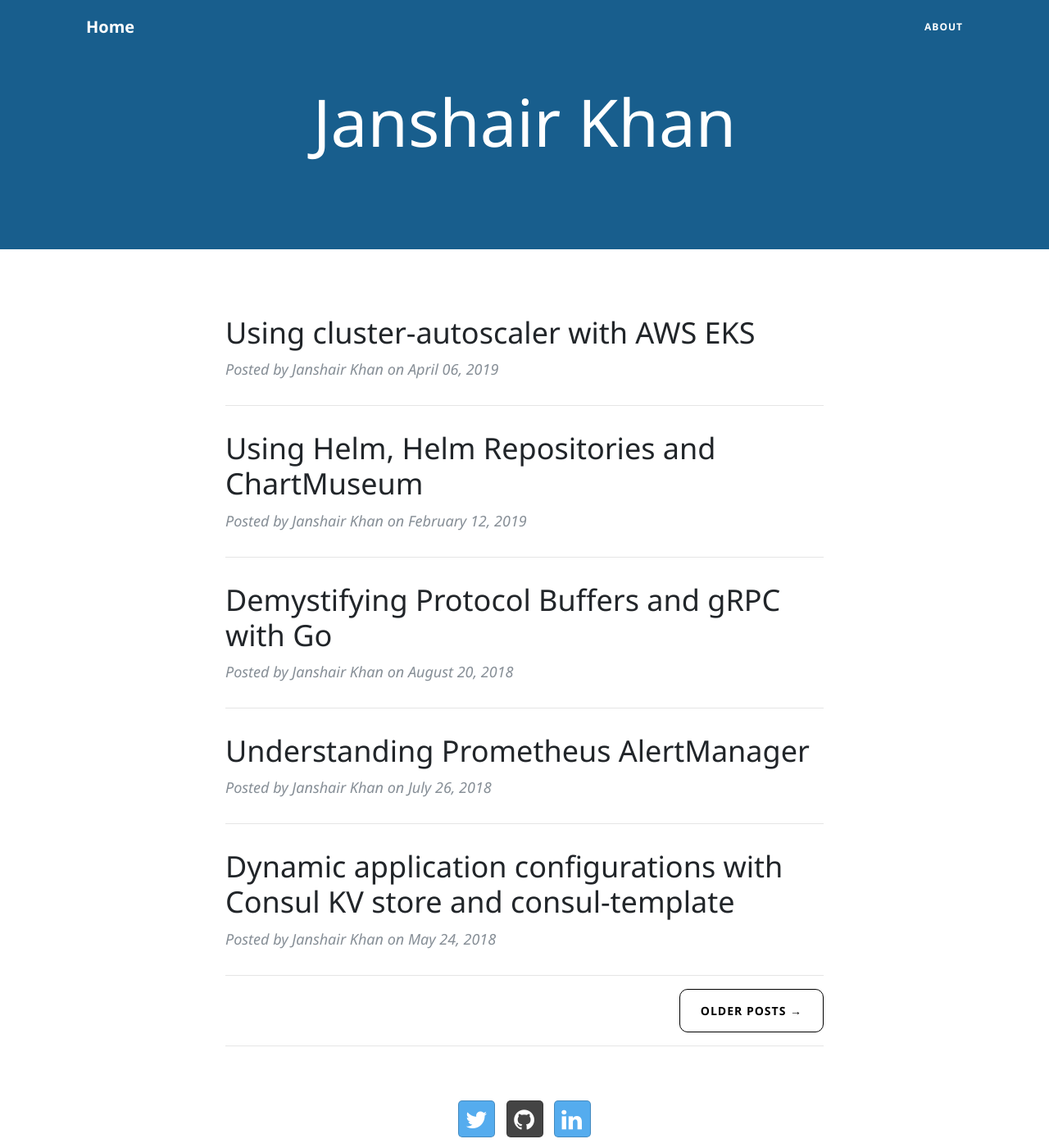
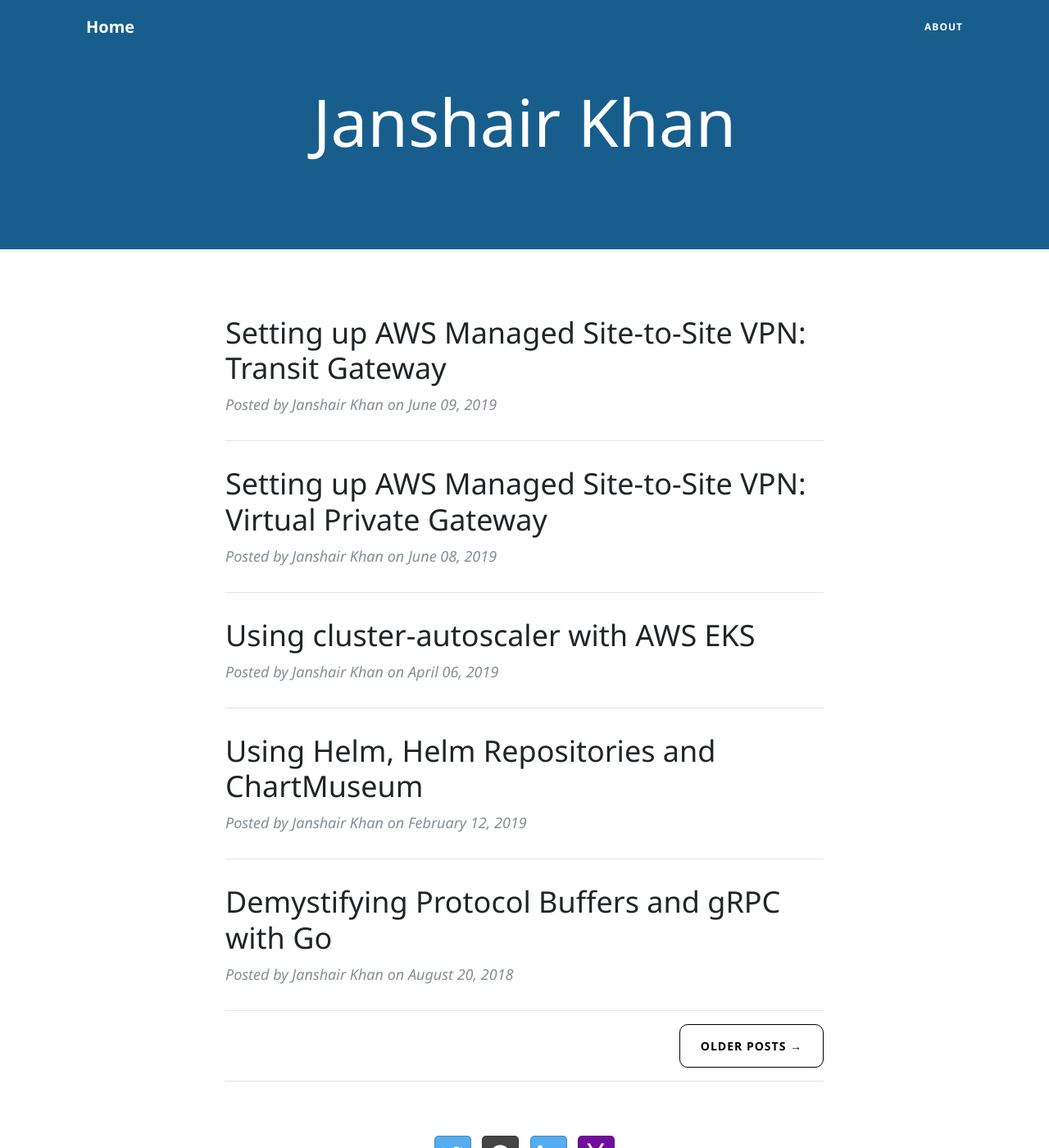
Before and after one commit to kjanshair/kjanshair.github.io, a Jekyll site: the page built from index.md, in a window 1280 px wide and 1400 px high. Shown: the whole window at 82% size. Built offline with Jekyll 4.4.1, drawn with Linux system fonts in a browser that asks for light colours; nearby versions of some CDN libraries; comment, search, counter and statistics services are not loaded.

Commit message:
AWS Transit Gateway posts added.

````diff
--- a/_config.yml
+++ b/_config.yml
@@ -10,6 +10,7 @@ permalink: /:year/:month/:day/:title/
 twitter_username:  kjanshair
 github_username:   kjanshair
 linkedin_username: kjanshair
+yahoo_username: kjanshair@yahoo.com
 
 # Build settings
 highlighter: rouge
--- a/_includes/footer.html
+++ b/_includes/footer.html
@@ -34,6 +34,13 @@
               </a>
           </li>
           {% endif %}
+          {% if site.yahoo_username %}
+          <li class="list-inline-item">
+              <a class="btn btn-social-icon btn-lg btn-yahoo social-icons" href="mailto:kjanshair@yahoo.com">
+                <span class="fa fa-yahoo"></span>
+              </a>
+          </li>
+          {% endif %}
         </ul>
       </div>
     </div>
--- /dev/null
+++ b/_posts/aws/2019-06-8-setting-up-aws-managed-s2s-vpn-vpg-1-2.md
@@ -0,0 +1,183 @@
+---
+layout:     post
+title:      "Setting up AWS Managed Site-to-Site VPN: Virtual Private Gateway"
+date:       2019-06-8
+comments: true
+author:     "Janshair Khan"
+color: "#F69400"
+---
+
+In this first post, we will learn how to setup an AWS Managed Site-to-Site VPN and test connectivity with an EC2 instance through the VPN Tunnel. We will setup a private encrypted VPN tunnel through which traffic flows between the EC2 or remote network and our local computer or on-premises network. Before we start setting up the VPN Connection, Let's first understand the AWS Site-to-Site VPN components and a lab scenario that we will be using through out the setup.
+
+### AWS Site-to-Site VPN Components
+
+AWS allows access to routers & firewalls *in the form of softwares* in the AWS Management Console since we can't have direct access to Routers and Firewalls. We need to setup a number of VPN's components to establish a VPN Connection which we will be setting up in the VPC section of AWS Management Console. Below are the base components of a Site-to-Site VPN Connection in AWS:
+
+#### Virtual Private Gateway (VPG)
+
+A Virtual Private Gateway is a software-based appliance that sits at the edge of a VPC in AWS. It has the ability to terminate VPN connections from the on-premises side, the VPG is the VPN component on the AWS side *or remote side* of the Site-to-Site VPN connection.
+
+#### Customer Gateway
+
+A Customer Gateway is a physical or a software-based appliance. A customer gateway is the component on our *or on-premises* side of the VPN connection. Customer Gateway requires the public IP address of our on-premises network while creating in AWS Management Console.
+
+#### VPN Connection
+
+A VPN Connection is a connection between a Virtual Private Gateway and a Customer Gateway. A VPN connection has 2 VPN tunnels: *Primary* and *Secondary* used for primary and backup purposes. A VGP and the Customer Gateway uses this component to establish a Site-to-Side VPN connection between the on-premises environment and the remote AWS VPC network.
+
+### Setting up the Pre-Requisite Environment
+
+We will create an environment having a VPC in `us-east-1` region with a subnet, a route table attached to the subnet and a Linux EC2 instance without any associated public IP address in the subnet. We will be connecting to the EC2 instance using the private IP address via SSH through the encrypted AWS Site-to-Site VPN tunnel in order to test the connectivity.
+
+To quickly setup the pre-requisite environment, I have created a Terraform script which you can execute to setup the environment in one go. You will find the script in the repository [URL](https://github.com/kjanshair/aws-vpn-docker)'s **"init"** directory. To execute the script, run:
+
+```bash
+terraform init
+```
+
+```bash
+terraform apply -var-file=input.tfvars -auto-approve
+```
+
+> Modify input.tfvars accordingly if you are following along.
+
+Once the script is executed, you will see a VPC is created with a private subnet, a route table and an EC2 with no public IP attached inside the subnet. The Terraform script creates one subnet in one Availability Zone for demonstration purpose.
+
+Once the environment is ready, let's start creating a Site-to-Site VPN Connection.
+
+### Setting up a Site-to-Site VPN Connection
+
+Now we have the infrastructure ready, let's start by creating a *Virtual Private Gateway*.
+
+#### Creating a Virtual Private Gateway
+
+A Virtual Private Gateway is a software-based appliance that sits at the edge of the VPC in AWS. Go to VPC home page, click on Virtual Private Gateways:
+
+{% if jekyll.environment == "production" %}
+<img src="https://kjanshair.azureedge.net/aws/setting-up-aws-managed-s2s-vpn-vpg-1-2/1.png" alt="1" class="img-responsive center-block"/>
+{% endif %}
+
+Click **Create Virtual Private Gateway**, assign a tag name and choose Amazon Default ASN:
+
+{% if jekyll.environment == "production" %}
+<img src="https://kjanshair.azureedge.net/aws/setting-up-aws-managed-s2s-vpn-vpg-1-2/2.png" alt="2" class="img-responsive center-block"/>
+{% endif %}
+
+Attach the VPG to the VPC that is created by the Terraform script:-
+
+{% if jekyll.environment == "production" %}
+<img src="https://kjanshair.azureedge.net/aws/setting-up-aws-managed-s2s-vpn-vpg-1-2/3.png" alt="3" class="img-responsive center-block"/>
+{% endif %}
+
+Now our Virtual Private Gateway is ready and attached to the VPC. We are done with the AWS side now. Next, we will create a Customer Gateway.
+
+#### Creating a Customer Gateway
+
+As mentioned that a customer gateway is the component on our (on-premises) side of the VPN connection which is an essential component. To create a Customer Gateway, go to VPC home page and click on Customer Gateways:
+
+{% if jekyll.environment == "production" %}
+<img src="https://kjanshair.azureedge.net/aws/setting-up-aws-managed-s2s-vpn-vpg-1-2/4.png" alt="4" class="img-responsive center-block"/>
+{% endif %}
+
+Click on **Create Customer Gateway**:
+
+{% if jekyll.environment == "production" %}
+<img src="https://kjanshair.azureedge.net/aws/setting-up-aws-managed-s2s-vpn-vpg-1-2/5.png" alt="5" class="img-responsive center-block"/>
+{% endif %}
+
+Provide a useful tag name, choose the **Static Routing** option and assign the public IP address of your on-premises network. I'm on my local-machine and my machine is behind a NAT, I'll put my public IP address here. You can find your public IP address while creating a Customer Gateway by [googling what is my ip](http://bfy.tw/2mP).
+
+We now have both Virtual Private Gateway and Customer Gateway ready. Let's create a VPN connection.
+
+#### Creating a Site-to-Site VPN Connection
+
+Go to VPC home page and click on **Site-to-Site VPN Connections**:
+
+{% if jekyll.environment == "production" %}
+<img src="https://kjanshair.azureedge.net/aws/setting-up-aws-managed-s2s-vpn-vpg-1-2/6.png" alt="6" class="img-responsive center-block"/>
+{% endif %}
+
+Click Create VPN Connection and choose the Virtual Private Gateway and the Customer Gateway that we just created, choose *Static Routing Option* and provide the CIDR IP Prefix of your local-machine. You can find your local-machine IP by running:
+
+```bash
+hostname -I
+```
+
+My local-machine IP has currently `192.168.8.100` which lies under the CIDR `192.168.0.0/16`, so I'll put here:
+
+{% if jekyll.environment == "production" %}
+<img src="https://kjanshair.azureedge.net/aws/setting-up-aws-managed-s2s-vpn-vpg-1-2/7.png" alt="7" class="img-responsive center-block"/>
+{% endif %}
+
+Next, we will associate the Virtual Private Gateway with the VPC's subnet where our EC2 resides in VPC's route table:
+
+#### Updating the route table
+
+Go to VPC home page, click on Route Tables, select the route table associated with the subnet where the EC2 resides:
+
+{% if jekyll.environment == "production" %}
+<img src="https://kjanshair.azureedge.net/aws/setting-up-aws-managed-s2s-vpn-vpg-1-2/10.png" alt="10" class="img-responsive center-block"/>
+{% endif %}
+
+Click on "Edit Routes" and select the Virtual Private Gateway we provisioned in the Target drop-down section.
+
+{% if jekyll.environment == "production" %}
+<img src="https://kjanshair.azureedge.net/aws/setting-up-aws-managed-s2s-vpn-vpg-1-2/11.png" alt="11" class="img-responsive center-block"/>
+{% endif %}
+
+Now the subnet has been associated with the Virtual Private Gateway in the VPC's route table. Next, we will start configuring the VPN Connection on our loca-machine and starting testing the connection.
+
+### Configuring the VPN Connection with the Strongswan
+
+When the VPN Connection's **State** becomes **Available**, click on Download Configuration:
+
+{% if jekyll.environment == "production" %}
+<img src="https://kjanshair.azureedge.net/aws/setting-up-aws-managed-s2s-vpn-vpg-1-2/8.png" alt="8" class="img-responsive center-block"/>
+{% endif %}
+
+Choose **Vendor** as **Strongswan**, leave the rest as default and click Download:
+
+{% if jekyll.environment == "production" %}
+<img src="https://kjanshair.azureedge.net/aws/setting-up-aws-managed-s2s-vpn-vpg-1-2/9.png" alt="9" class="img-responsive center-block"/>
+{% endif %}
+
+You will get a VPN Connection configuration file. This file contains the IP Address of the VPN Tunnel and Pre-Shared Keys (With other information about the VPN Connection) which are required to establish a VPN Connection.
+
+As said to setup or test a Site-to-Site VPN connection between 2 networks, we need access to Network Routers and Firewalls. Since we have setup all the VPN Connection related stuff in AWS Management Console, we need to configure the VPN Connection on our side of the network using the configuration file we just downloaded. Such configurations are usually carried out by Network Administrators when we provide them the configuration file. But, for demo purpose, we will use a software-based appliance called **Strongswan** on our local-machine to establish a VPN connection with the remote in AWS VPC network.
+
+We will be configuring the VPN Connection using Strongswan running inside a Docker Container. I have created a `docker-compose.yml` file for you in the aws-vpn-docker [repository](https://github.com/kjanshair/aws-vpn-docker) which has Strongswan preconfigured. The `docker-compose.yml` file is:-
+
+```yaml
+version: "2"
+
+services:
+  vpn:
+    image: mberner/strongswan:v2
+    container_name: vpn
+    volumes:
+     - "./conf/ipsec.conf:/etc/ipsec.conf"
+     - "./conf/ipsec.secrets:/etc/ipsec.secrets"
+     - "./conf/sysctl.conf:/etc/sysctl.conf"
+    network_mode: host
+    privileged: true
+```
+
+Information about the Tunnel Configuration and Pre-Shared Keys are already mentioned in the configuration file. You simply need to put *related* **Tunnel Configuration Details** and **Pre-Shared Keys** from the  file to the respective files in **conf** directory of the repository and run `docker-compose up -d` to start the container and establish the VPN connection. Once your connection has been established, find your private IP address of the EC2 and run:
+
+```bash
+ssh ubuntu@10.0.xx.xxx
+```
+
+To SSH into the EC2 via it's private IP address.
+
+### Points to remember
+
+AWS Managed Site-to-Site VPN is a paid AWS service. Click [here](https://aws.amazon.com/vpn/pricing/) to know more about AWS VPN pricing. For a free VPN service, you need to setup a free VPN commercial software such as [OpenVPN](https://openvpn.net/) and install it on an EC2 instance yourself. Also there are OpenVPN based AMIs available in AWS Market Place which you can use too.
+
+In the next post, we will see how do we use **AWS Transit Gateway** to centrally managed VPC and VPN network connections in AWS.
+
+{% if jekyll.environment == "production" %}
+    {% if page.comments %}
+      {% include disqus.html %}
+    {% endif %}
+{% endif %}
--- /dev/null
+++ b/_posts/aws/2019-06-9-setting-up-aws-managed-s2s-vpn-tgw-2-2.md
@@ -0,0 +1,200 @@
+---
+layout:     post
+title:      "Setting up AWS Managed Site-to-Site VPN: Transit Gateway"
+date:       2019-06-9
+comments: true
+author:     "Janshair Khan"
+color: "#F69400"
+---
+
+In the last post, we saw how to setup a Site-to-Site VPN Connection between on-premises and AWS VPC networks. In this post, we will setup the Site-to-Site VPN Connection but with a more robust and advanced approach that is by using **AWS Transit Gateway**. If you haven't gone through the last post and directly want to use AWS Transit Gateway with Site-to-Site VPN, you can follow along and continue.
+
+#### The Problem!
+Previously, we used to configure connection between networks either on-premises networks or AWS VPC networks using Virtual Private Gateways or VPC Peering Connections respectively in AWS. As the number of applications or services grow, managing these VPGs & Peering Connections becomes a difficult task and we end up with scattered information having a **Mesh** of networks of different applications and services. For example, Managing a mesh of 5 networks in AWS, we had to manage 10 VPC Peering Connections which becomes even more difficult to handle when we have even more application stack to deal with.
+
+#### AWS Transit Gateway
+AWS Transit Gateway (TGW) mitigates the above mentioned problem by allowing us to **centrally manage** the on-premises and VPC network connections and routing to prevent forming a mesh using *attachments* and *routes*. AWS Transit Gateway is fully managed and scalable network solution from AWS.
+
+> You can find more details about AWS TGW in the [FAQs](https://aws.amazon.com/transit-gateway/faqs/) section of the AWS Documentation.
+
+### Setting up the Pre-Requisite Environment
+We have an environment having a VPC in `us-east-1` region with a subnet, a route table attached to the subnet and a Linux EC2 instance without any associated public IP address in the subnet. We will be connecting to the EC2 instance using the private IP address through the encrypted AWS Site-to-Site VPN tunnel.
+
+To setup the environment on your AWS account, you can find a Terraform script that I have created in the repository [URL](https://github.com/kjanshair/aws-vpn-docker) under the **"init"** directory to prepare the entire environment in on go. To execute the script, run:
+
+```bash
+terraform init
+```
+
+```bash
+terraform apply -var-file=input.tfvars -auto-approve
+```
+
+> Modify input.tfvars accordingly if you are following along.
+
+Once the script is executed successfully, you will see a VPC is created with a subnet, a route table and an EC2 with no public IP attached to the instance. The script creates one subnet in one Availability Zone for demonstration purpose only.
+
+Once the environment is ready, let's start creating a Site-to-Site VPN Connection with AWS Transit Gateway.
+
+### Setting up a Site-to-Site VPN Connection using AWS Transit Gateway
+
+This time, we will setup the VPN Connection using AWS Transit Gateway (TGW). When creating VPN Connection with AWS TGW, we don't have to explicitly provision a Virtual Private Gateway and a Site-to-Site VPN Connection in AWS Management Console. Instead, we create an **attachment** with AWS TGW.
+
+AWS Transit Gateway is device to which *different networks are attached* called **Attachments** i.e. to create a connection between 2 VPCs, you will create 2 attachments with the Transit Gateway. In our case, we have 2 networks: On-premises VPN Connection and AWS VPC networks. So we will be creating 2 Attachments, a VPN Attachment and a VPC attachment and we will finally define **Routes** in the **Route Table** of the AWS Transit Gateway to form a complete Site-to-Site VPN Connection.
+
+#### Creating a Customer Gateway
+
+As said earlier that a customer gateway is the component on our side of the VPN connection. This component is required to setup up a VPN Connection with AWS TGW. To create a Customer Gateway, go to VPC home page and click on "Customer Gateways":
+
+{% if jekyll.environment == "production" %}
+<img src="https://kjanshair.azureedge.net/aws/setting-up-aws-managed-s2s-vpn-vpg-1-2/4.png" alt="4" class="img-responsive center-block"/>
+{% endif %}
+
+Click on **Create Customer Gateway**:
+
+{% if jekyll.environment == "production" %}
+<img src="https://kjanshair.azureedge.net/aws/setting-up-aws-managed-s2s-vpn-tgw-2-2/14.png" alt="14" class="img-responsive center-block"/>
+{% endif %}
+
+Provide a useful tag name, choose the **Static Routing** option and assign the public IP address of your on-premises network. I'm on my local-machine and my machine is behind a NAT, I'll put here my public IP address. You can find your public IP address while creating a Customer Gateway by [googling what is my ip](http://bfy.tw/2mP).
+
+#### Creating a Transit Gateway
+
+We have the environment and Customer Gateway ready. Next, we will create the Transit Gateway: Go to VPC Dashboard in AWS Management Console, click on *Transit Gateways* and click **Create Transit Gateway**:
+
+{% if jekyll.environment == "production" %}
+<img src="https://kjanshair.azureedge.net/aws/setting-up-aws-managed-s2s-vpn-tgw-2-2/1.png" alt="1" class="img-responsive center-block"/>
+{% endif %}
+
+Provide a useful name, a description and leave rest as default then click *Create Transit Gateway*:
+
+{% if jekyll.environment == "production" %}
+<img src="https://kjanshair.azureedge.net/aws/setting-up-aws-managed-s2s-vpn-tgw-2-2/2.png" alt="2" class="img-responsive center-block"/>
+{% endif %}
+
+Now Transit Gateway is ready. A default Route Table with a Route has been created for you when we created the Transit Gateway since we have left the rest of the details as default. Next, we need to create **Attachments** to this Transit Gateway device. Remember that we need 2 attachments in our case: A **VPC Attachment** where our EC2 resides and the **VPN Attachment** that we will configuring to securely connect to the EC2.
+
+#### Creating a VPC Attachment
+
+Go to "Transit Gateway Attachments" in Transit Gatways section of the VPC Dashboard and click *Create Transit Gateway Attachment*:
+
+{% if jekyll.environment == "production" %}
+<img src="https://kjanshair.azureedge.net/aws/setting-up-aws-managed-s2s-vpn-tgw-2-2/3.png" alt="3" class="img-responsive center-block"/>
+{% endif %}
+
+Choose the ID of the Transit Gateway that we just created with the "Attachment Type" of "VPC" and provide tag name:
+
+{% if jekyll.environment == "production" %}
+<img src="https://kjanshair.azureedge.net/aws/setting-up-aws-managed-s2s-vpn-tgw-2-2/4.png" alt="4" class="img-responsive center-block"/>
+{% endif %}
+
+Select the VPC ID on the same page that is created with Terraform script and the subnet which is only one subnet on our case and click **Create Attachment**:
+
+{% if jekyll.environment == "production" %}
+<img src="https://kjanshair.azureedge.net/aws/setting-up-aws-managed-s2s-vpn-tgw-2-2/5.png" alt="5" class="img-responsive center-block"/>
+{% endif %}
+
+Now we have VPC Transit Gateway Attachment ready, let's create VPN Connection attachment.
+
+#### Creating a VPN Attachment
+
+Go to *Create Transit Gateway Attachment* section of the VPC Dashboard and click *Create Attachment*, choose the **same Transit Gateway ID** that we used while creating the VPC Attachment with the "Attachment Type" of "VPN". This time it will ask for a Customer Gateway, choose the Customer Gateway we created previously, choose the **Static** *Routing Options*, leave the rest as default and click **Create Attachment**:
+
+{% if jekyll.environment == "production" %}
+<img src="https://kjanshair.azureedge.net/aws/setting-up-aws-managed-s2s-vpn-tgw-2-2/6.png" alt="6" class="img-responsive center-block"/>
+{% endif %}
+
+The VPN Attachment will start provisioning. After a short time, when VPN Attachment **State** becomes **Available**, we can say that VPN attachment has been made successfully with AWS Transit Gateway:
+
+{% if jekyll.environment == "production" %}
+<img src="https://kjanshair.azureedge.net/aws/setting-up-aws-managed-s2s-vpn-tgw-2-2/7.png" alt="7" class="img-responsive center-block"/>
+{% endif %}
+
+#### Creating Routes for Transit Gateway
+
+When both VPC and VPN attachment are created, we need to configure **Routes** for both attachments so the TGW knows where to send traffic when traffic arrives from an attachment. Routes are created in **Transit Gateway Route Tables**. Remember that a default Route Table was created for us. This is because we'd allowed a default Route Table to be created when we were provisioning the Transit Gateway. To create a Route, go to *Transit Gateway Route Tables* section of the Transit Gateway in the VPC Dashboard where you will find a default Route Table. Go to **Routes** section of the Route Table and click **Create Route**:
+
+{% if jekyll.environment == "production" %}
+<img src="https://kjanshair.azureedge.net/aws/setting-up-aws-managed-s2s-vpn-tgw-2-2/8.png" alt="8" class="img-responsive center-block"/>
+{% endif %}
+
+Enter the CIDR IP Prefix of your local-machine. My local-machine has `192.168.0.0/16` CIDR Prefix (that is the same way we do when creating a VPN Connection with a Virtual Private Gateway). You can find your own by running:
+
+```bash
+hostname -I
+```
+Choose the **VPN Attachment** that we just created and click **Create Route**:
+
+{% if jekyll.environment == "production" %}
+<img src="https://kjanshair.azureedge.net/aws/setting-up-aws-managed-s2s-vpn-tgw-2-2/9.png" alt="9" class="img-responsive center-block"/>
+{% endif %}
+
+When the routes are created with the Transit Gateway, we need to change the **VPC**'s Route Table where the EC2 resides. To do this, go to Route Table section of the VPC Dashboard, select Route Table attached with the EC2 subnet, select the **Routes** section and click **Edit Routes**:
+
+{% if jekyll.environment == "production" %}
+<img src="https://kjanshair.azureedge.net/aws/setting-up-aws-managed-s2s-vpn-tgw-2-2/10.png" alt="10" class="img-responsive center-block"/>
+{% endif %}
+
+Choose the *Destination* as `0.0.0.0/0` and *Target* as the **Transit Gateway** that we created at the beginning:
+
+{% if jekyll.environment == "production" %}
+<img src="https://kjanshair.azureedge.net/aws/setting-up-aws-managed-s2s-vpn-tgw-2-2/11.png" alt="11" class="img-responsive center-block"/>
+{% endif %}
+
+Once VPC Route Table is updated to the Transit Gateway. Finally we will setup our network using Strongswan to establish the VPN connection.
+
+### Configuring the VPN Connection with the Strongswan
+
+In the *Virtual Private Network* section of the VPC Dashboard, choose the Site-to-Site VPN Connection that is created with the **VPN Attachment** and click on Download Configuration:
+
+{% if jekyll.environment == "production" %}
+<img src="https://kjanshair.azureedge.net/aws/setting-up-aws-managed-s2s-vpn-tgw-2-2/12.png" alt="12" class="img-responsive center-block"/>
+{% endif %}
+
+Choose **Vendor** as **Strongswan**, leave the rest as default and click Download:
+
+{% if jekyll.environment == "production" %}
+<img src="https://kjanshair.azureedge.net/aws/setting-up-aws-managed-s2s-vpn-tgw-2-2/13.png" alt="13" class="img-responsive center-block"/>
+{% endif %}
+
+You will get a VPN Connection configuration file. This file contains the IP Address of the VPN Tunnel and Pre-Shared Keys (With other information about the VPN Connection) which are required to establish a VPN Connection.
+
+To setup or test a Site-to-Site VPN connection between the 2 networks, we need access to Network Routers and Firewalls. Since we have setup all the VPN Connection related stuff in AWS Management Console and we have got the configuration file from AWS side, we need to configure the VPN Connection on our side of the network using the configuration that we have. Such configurations are usually carried out by Network Administrators when we provide them the configuration file. We will use a software-based appliance called **Strongswan** on our local-machine to establish a VPN connection with the remote network in AWS.
+
+We will be configuring the VPN Connection using Strongswan running inside a Docker Container. I have created a `docker-compose.yml` file for you in the aws-vpn-docker [repository](https://github.com/kjanshair/aws-vpn-docker) which has Strongswan pre-configured. The `docker-compose.yml` file is:-
+
+```yaml
+version: "2"
+
+services:
+  vpn:
+    image: mberner/strongswan:v2
+    container_name: vpn
+    volumes:
+     - "./conf/ipsec.conf:/etc/ipsec.conf"
+     - "./conf/ipsec.secrets:/etc/ipsec.secrets"
+     - "./conf/sysctl.conf:/etc/sysctl.conf"
+    network_mode: host
+    privileged: true
+```
+
+Information about the Tunnel Configurations and Pre-Shared Keys are already mentioned in the configuration file. You simply need to put *related* **Tunnel Configuration Details** and **Pre-Shared Keys** from the file to the respective files in **conf** directory of the repository and run `docker-compose up -d` to start the container and establish the VPN connection. Once your connection has been established. Run:
+
+```bash
+ssh ubuntu@10.0.xx.xxx
+```
+
+To SSH into the EC2 via it's private IP address.
+
+----------------
+### Conclusion
+
+AWS Transit Gateway is modern approach to centrally manage network connections. AWS TGW also allows **Cross-Account** network connections. It is important to remember the AWS TGW connection and bandwidth limitations which you can find more about [here](https://docs.aws.amazon.com/vpc/latest/tgw/transit-gateway-limits.html) and about [pricing](https://aws.amazon.com/transit-gateway/pricing/).
+
+Configurations related to software-based appliences such as Strongswan vary from AWS region-to-region.
+
+{% if jekyll.environment == "production" %}
+    {% if page.comments %}
+      {% include disqus.html %}
+    {% endif %}
+{% endif %}
````
Also changed, not shown: about.md (+1 -3 lines).
